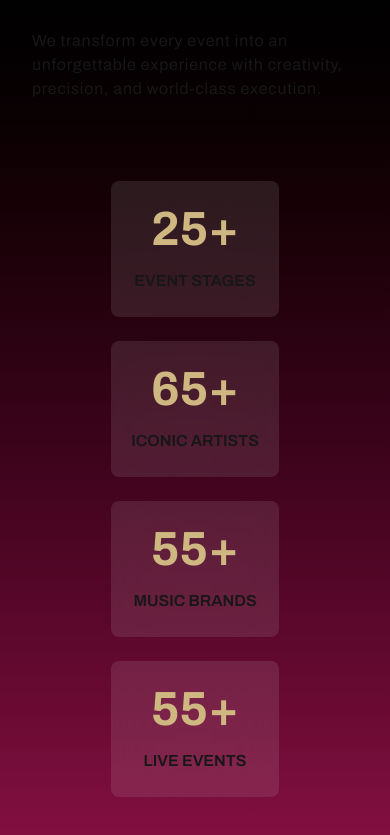
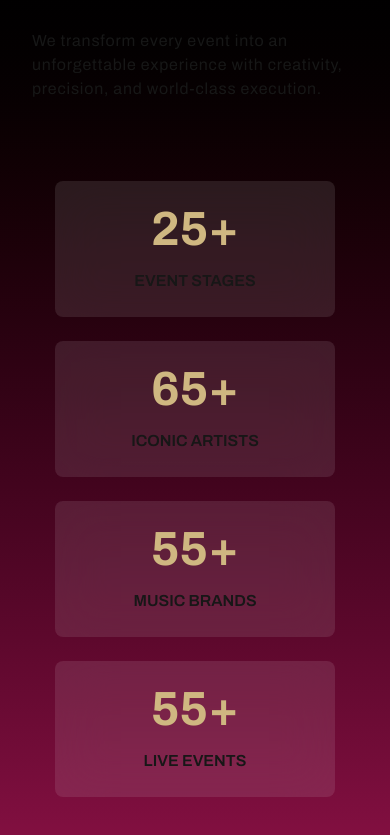
Before and after one commit to Magmaxlive/7entertainments, a Next.js app: page / in a window 390 px wide. Shown: the part 5211-6046 px from the top of the page. Built offline with nearby package versions, Linux system fonts and the light colour scheme.

Commit message:
why choose us  section ui fix 2

```diff
--- a/src/components/WhyChoose.js
+++ b/src/components/WhyChoose.js
@@ -17,7 +17,7 @@ export default function WhyChoose() {
             <div className="grid grid-cols-1 lg:grid-cols-4 md:grid-cols-2 gap-6">
                             {whychoose.map((i,index)=>
                             (
-                                <div key={index} className="lg:min-w-[340px] flex flex-col w-full gap-4 items-center backdrop-blur-xl bg-white/10 py-6  px-5 rounded-lg  justify-center transition-transform duration-300 ease-out hover:scale-105">
+                                <div key={index} className="lg:min-w-[340px] min-w-[280px] flex flex-col w-full gap-4 items-center backdrop-blur-xl bg-white/10 py-6  px-5 rounded-lg  justify-center transition-transform duration-300 ease-out hover:scale-105">
 
                                     <span className="font-bold text-5xl text-[#cfb781] text-center">{i.count}</span>
                                     <span className="font-semibold text-center uppercase">{i.title}</span>
```
